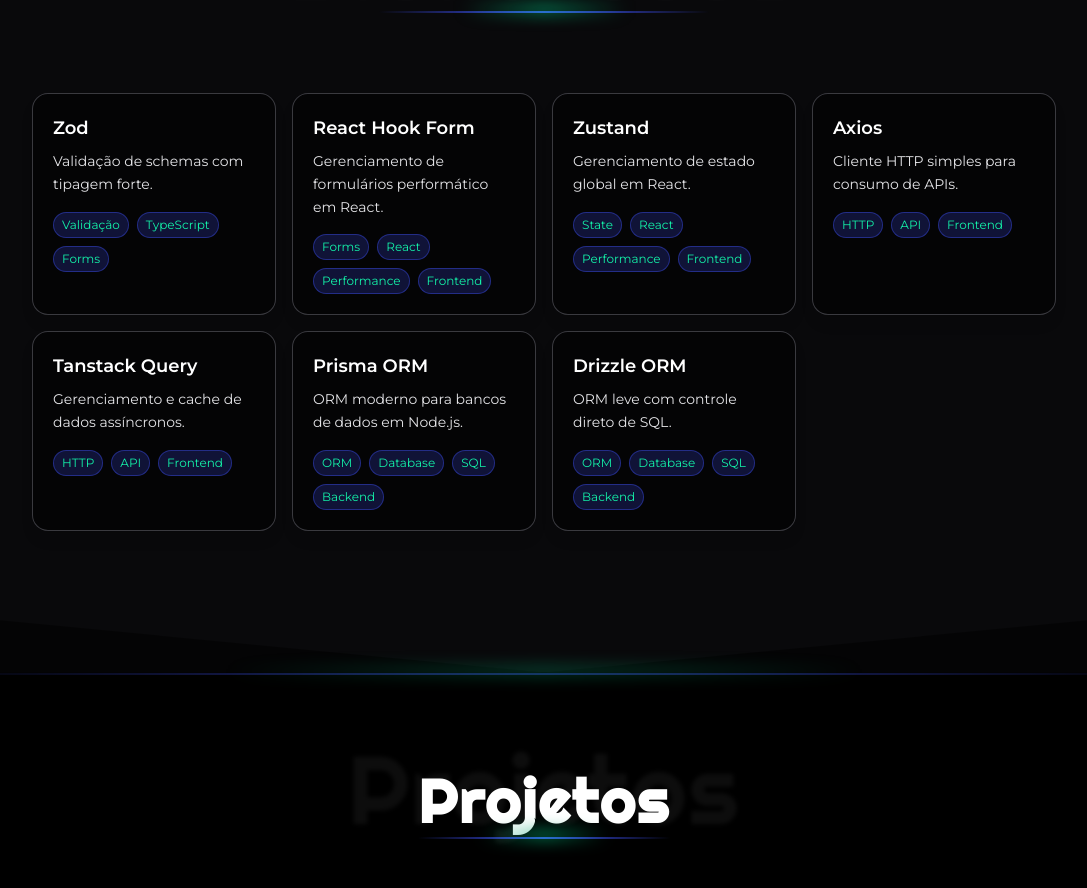
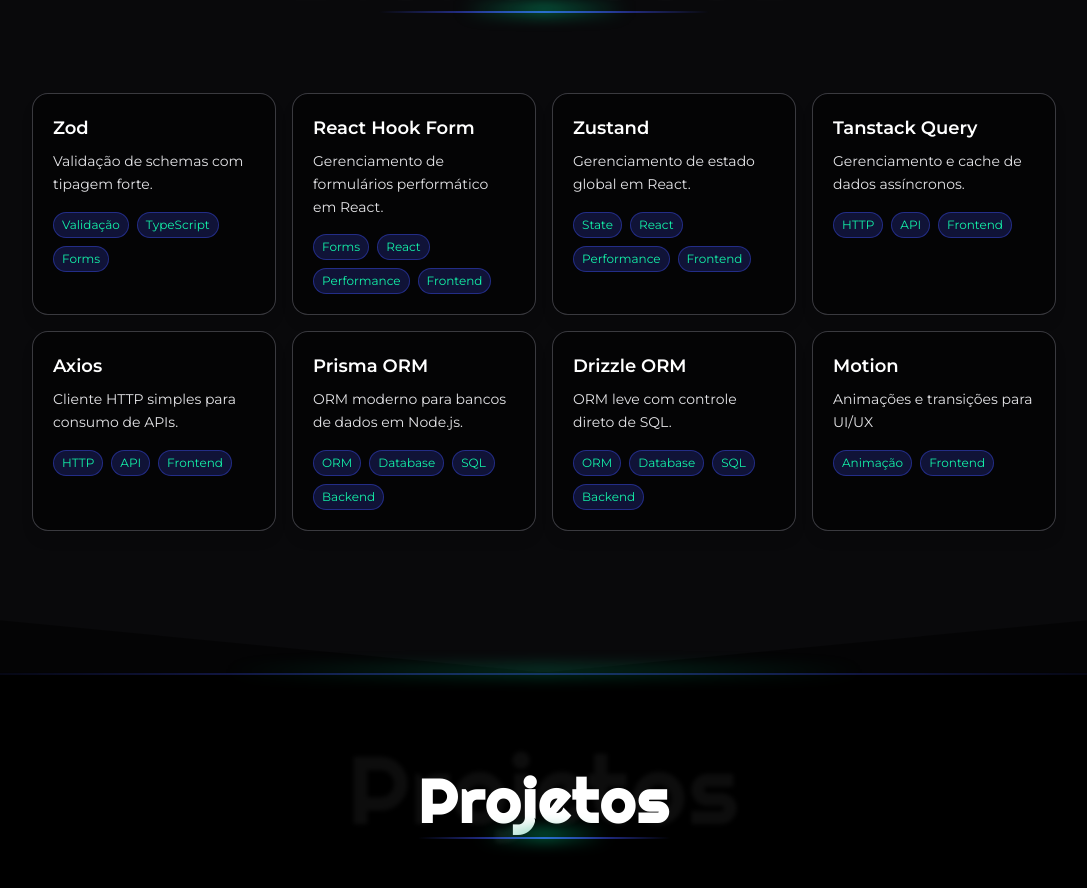
Before and after one commit to guilhermep3/portfolio, a Next.js app: page / in a window 1280 px wide. Shown: the part 2652-3540 px from the top of the page, without its empty margins (96-1183 px from the left). Built offline with nearby package versions, Linux system fonts and the light colour scheme.

Commit message:
feat: add motion in libraries data and update curriculumn

```diff
--- a/src/data/libraries-data.ts
+++ b/src/data/libraries-data.ts
@@ -21,13 +21,13 @@
     tags: ["State", "React", "Performance", "Frontend"],
   },
   {
-    name: "Axios",
-    description: "Cliente HTTP simples para consumo de APIs.",
+    name: "Tanstack Query",
+    description: "Gerenciamento e cache de dados assíncronos.",
     tags: ["HTTP", "API", "Frontend"],
   },
   {
-    name: "Tanstack Query",
-    description: "Gerenciamento e cache de dados assíncronos.",
+    name: "Axios",
+    description: "Cliente HTTP simples para consumo de APIs.",
     tags: ["HTTP", "API", "Frontend"],
   },
   {
@@ -40,4 +40,9 @@
     description: "ORM leve com controle direto de SQL.",
     tags: ["ORM", "Database", "SQL", "Backend"],
   },
+  {
+    name: "Motion",
+    description: "Animações e transições para UI/UX",
+    tags: ["Animação", "Frontend"]
+  }
 ];
```
Also changed, not shown: 1 other file (tests, documents, lock files or other folders).
